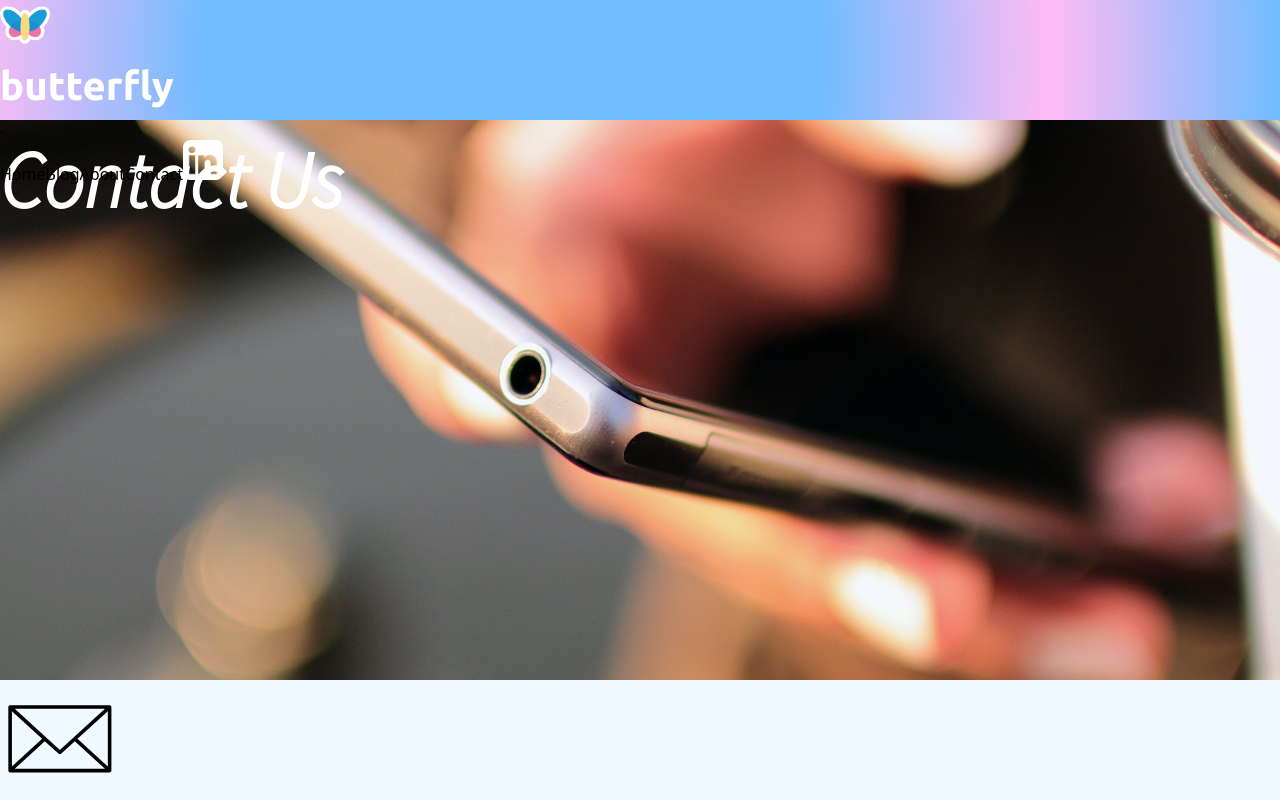
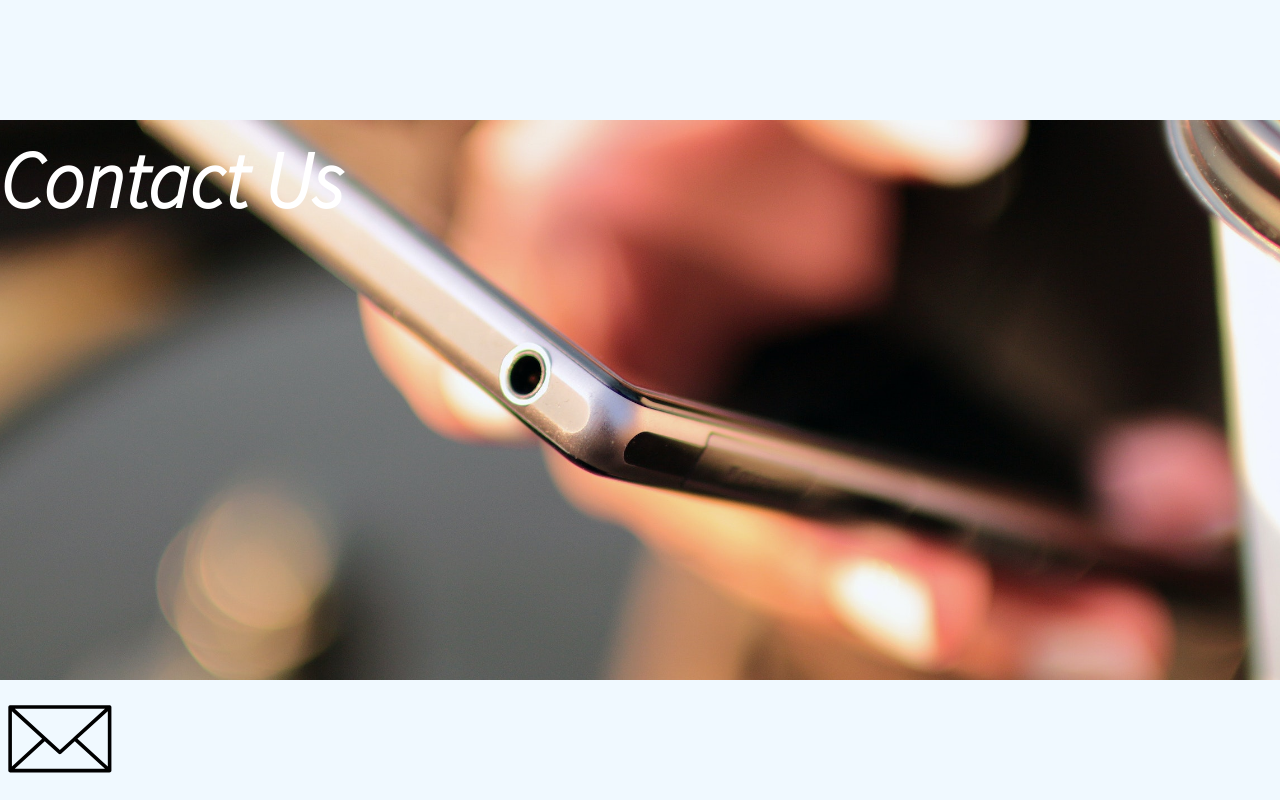
Before and after one commit to DaluAlozie/Butterfly, a Next.js app: page /contact in a window 1280 px wide. Shown: the top 800 px of the page. Built offline with nearby package versions, Linux system fonts and the light colour scheme.

Commit message:
adjusted navbar hiding

```diff
--- a/components/layout/nav.tsx
+++ b/components/layout/nav.tsx
@@ -28,12 +28,12 @@ const Nav: NextPage = () => {
       let currentScroll: number = window.scrollY;
       let diff: number = currentScroll - scrollY;
 
-      if (diff < 0 && currentScroll >= 0){
+      if (diff < 0 && currentScroll >= 0  && !((window.innerHeight + window.scrollY) >= document.body.offsetHeight)){
         nav?.classList.remove("scroll-hide");
         nav?.classList.add("scroll-show");
       }
 
-      else if(diff > 0 && currentScroll > navHeight && ((window.innerHeight + window.scrollY) >= document.body.offsetHeight)){
+      else if(diff > 0 && currentScroll > navHeight){
         nav?.classList.remove("scroll-show");
         nav?.classList.add("scroll-hide");
       }
```
